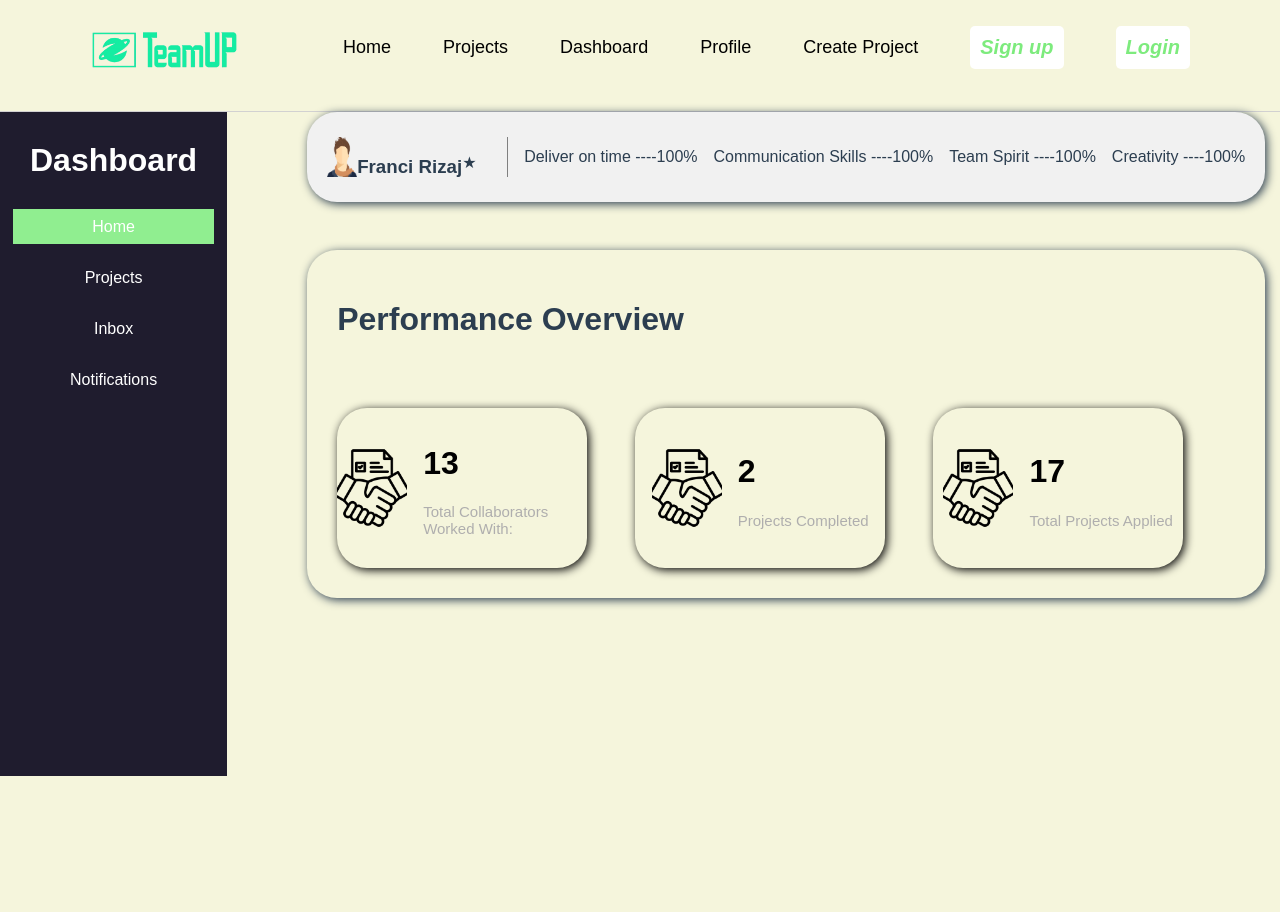
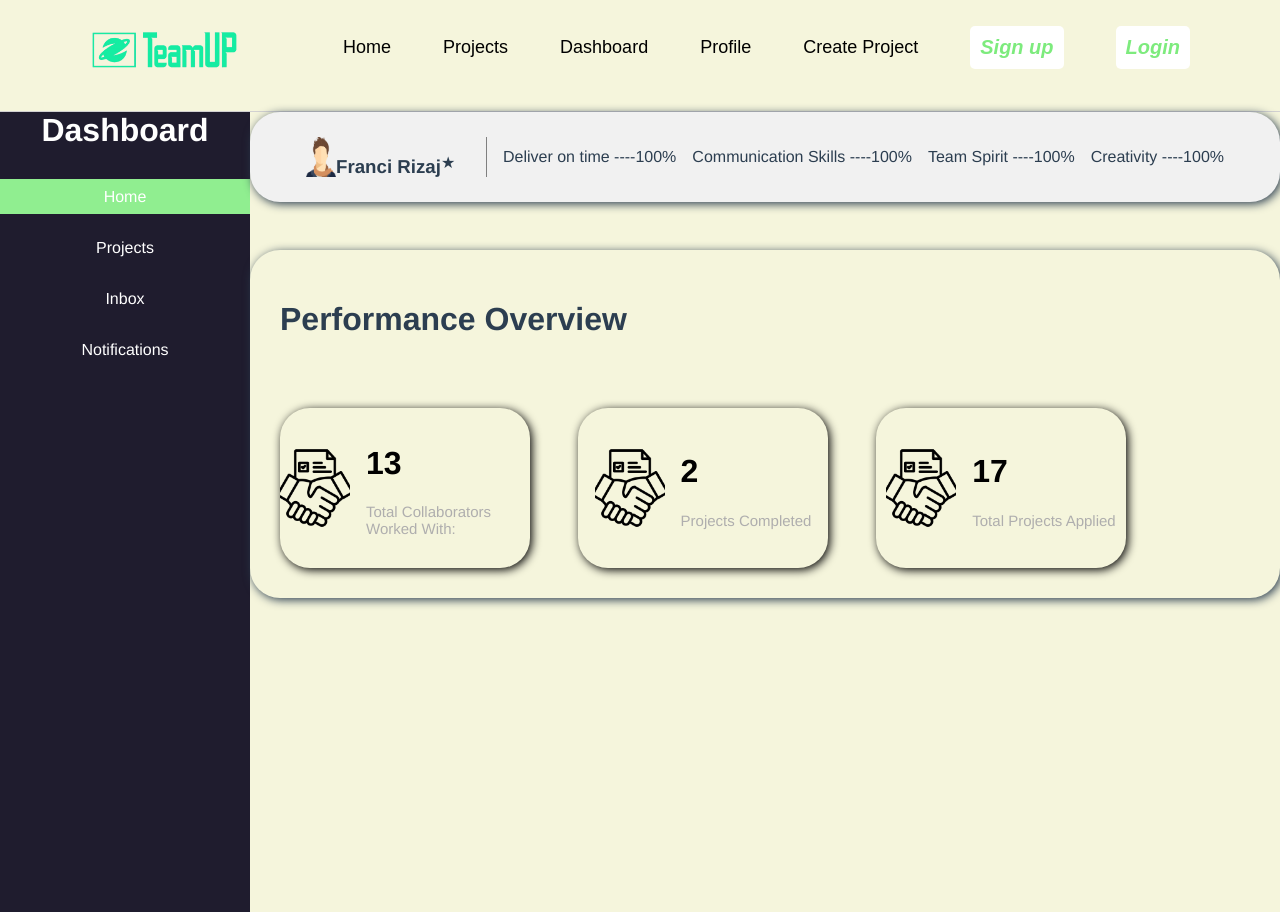
Before and after one commit to franci-rizai/teamup, a Vue app: page /Dashboard in a window 1280 px wide. Before the commit the page ends 800 px from the top, so only its background shows below. Built offline with nearby package versions, Linux system fonts and the light colour scheme.

Commit message:
made the project Dashboard

```diff
--- a/src/views/DashboardComp/Dashboard.vue
+++ b/src/views/DashboardComp/Dashboard.vue
@@ -16,6 +16,9 @@
     <div v-if="welcomePage === 'Home'">
       <HomeDash />
     </div>
+    <div v-if="welcomePage === 'Projects'">
+      <ProjectDash />
+    </div>
 
 
   </div>
@@ -23,9 +26,10 @@
 
 <script>
 import HomeDash from '@/views/DashboardComp/HomeDash.vue'
+import ProjectDash from '@/views/DashboardComp/ProjectDash.vue';
 export default {
     components: {
-    HomeDash, // Register it here
+    HomeDash,ProjectDash // Register it here
   },
 data(){
     return{
@@ -42,33 +46,38 @@ data(){
 
 
 }
+.template {
+  display: flex;
+  flex-direction: row;
+  height: 100vh; /* Full viewport height */
+  width: 100%; /* Full width */
+  box-sizing: border-box;
+  margin: 0;
+  padding: 0;
+  flex: 1; /* Take up all remaining space */
+}
 
-.template{
+.template > div:not(.nav) {
+  flex: 1;
 
-    height: 83vh;
+  height: 100%;
   display: flex;
-    justify-content: start;
-    align-content: center;
-    gap: 5em;
-
-   position: relative;
-    font-family: Arial, Helvetica, sans-serif;
+  flex-direction: column;
 }
-.nav{
-
+.nav {
+  width: 250px;
+  flex-shrink: 0;
+  height: 100%;
+  background-color: #1f1c2e;
+  color: white;
   display: flex;
   flex-direction: column;
   justify-content: start;
   align-items: center;
-
-    background-color: #1f1c2e;
-    color: white;
-
-   padding: 30px;
-
+  box-sizing: border-box;
 }
 
-.nav ul{
+.nav ul {
   display: flex;
   flex-direction: column;
   justify-content: center;
@@ -77,16 +86,16 @@ data(){
   gap: 1em;
   list-style-type: none;
   padding: 30px;
+}
 
-
-}
-.nav ul li{
-    width: 120%;
+.nav ul li {
+  width: 100%;
   height: 35px;
   line-height: 35px;
+  text-align: center;
   cursor: pointer;
+}
 
-}
 
 li.active{
     background-color: lightgreen;
--- /dev/null
+++ b/src/views/DashboardComp/ProjectDash.vue
@@ -0,0 +1,126 @@
+<template>
+    <div class="template">
+      <div class="upper-title">
+        <h1>Projects</h1>
+        <button class="add">Find Projects</button>
+      </div>
+      <div class="filter">
+        <button>Filter</button>
+      </div>
+      <table class="product-table">
+        <thead>
+          <tr>
+            <th>Project Name</th>
+            <th>Category</th>
+            <th>Status</th>
+            <th>Collaborators</th>
+            <th>Owner</th>
+            <th>Estimated Finish Date</th>
+          </tr>
+        </thead>
+        <tbody>
+          <tr v-for="(product, index) in products" :key="index">
+            <td>{{ product.item }}</td>
+            <td>{{ product.category }}</td>
+            <td :class="product.status === 'Active' ? 'status-active' : 'status-disabled'">
+              {{ product.status }}
+            </td>
+            <td>{{ product.sales }}</td>
+            <td>{{ product.stock }}</td>
+            <td>${{ product.price }}</td>
+          </tr>
+        </tbody>
+      </table>
+    </div>
+  </template>
+
+  <script>
+  export default {
+    data() {
+      return {
+        products: [
+          { item: "Ocean", category: "Furniture", status: "Active", sales: 11, stock: 36, price: 560 },
+          { item: "Lou", category: "Kitchen", status: "Disabled", sales: 6, stock: 46, price: 710 },
+          { item: "Yellow", category: "Decoration", status: "Active", sales: 61, stock: 56, price: 360 },
+          { item: "Dreamy", category: "Bedroom", status: "Disabled", sales: 41, stock: 66, price: 260 },
+          { item: "Boheme", category: "Furniture", status: "Active", sales: 32, stock: 40, price: 350 },
+          { item: "Sky", category: "Bathroom", status: "Disabled", sales: 22, stock: 44, price: 160 },
+          { item: "Midnight", category: "Furniture", status: "Active", sales: 23, stock: 45, price: 340 },
+          { item: "Palm", category: "Decoration", status: "Active", sales: 24, stock: 46, price: 60 },
+          { item: "Forest", category: "Living Room", status: "Active", sales: 41, stock: 16, price: 270 },
+          { item: "Sand", category: "Living Room", status: "Disabled", sales: 52, stock: 16, price: 230 },
+          { item: "Autumn", category: "Decoration", status: "Active", sales: 21, stock: 46, price: 252 },
+        ],
+      };
+    },
+  };
+  </script>
+
+  <style scoped>
+  .template {
+
+    border: 20px solid transparent;
+    display: flex;
+    flex-direction: column;
+  }
+
+  .add{
+    background-color: rgb(110, 110, 255);
+    border: none;
+    color:white;
+    font-size: 18px;
+    padding: 5px;
+    border-radius: 5px;
+  }
+
+  .upper-title {
+    display: flex;
+    justify-content: space-between;
+    align-items: center;
+
+  }
+
+  .filter{
+    margin-left: auto;
+    margin-bottom: 10px;
+
+
+
+  }
+
+  .filter button{
+    background-color: bisque;
+    border: none;
+    border-radius: 10px;
+    color: black;
+    padding: 5px;
+    font-size: 17px;
+
+  }
+
+
+
+  .product-table {
+
+    border-collapse: collapse;
+  }
+
+  .product-table th,
+  .product-table td {
+    border: 1px solid #ddd;
+    padding: 8px;
+    text-align: left;
+  }
+
+  .product-table th {
+    background-color: #f4f4f4;
+  }
+
+  .status-active {
+    color: green;
+  }
+
+  .status-disabled {
+    color: red;
+  }
+  </style>
```
Lines whose indentation alone changed are shown as unchanged.
